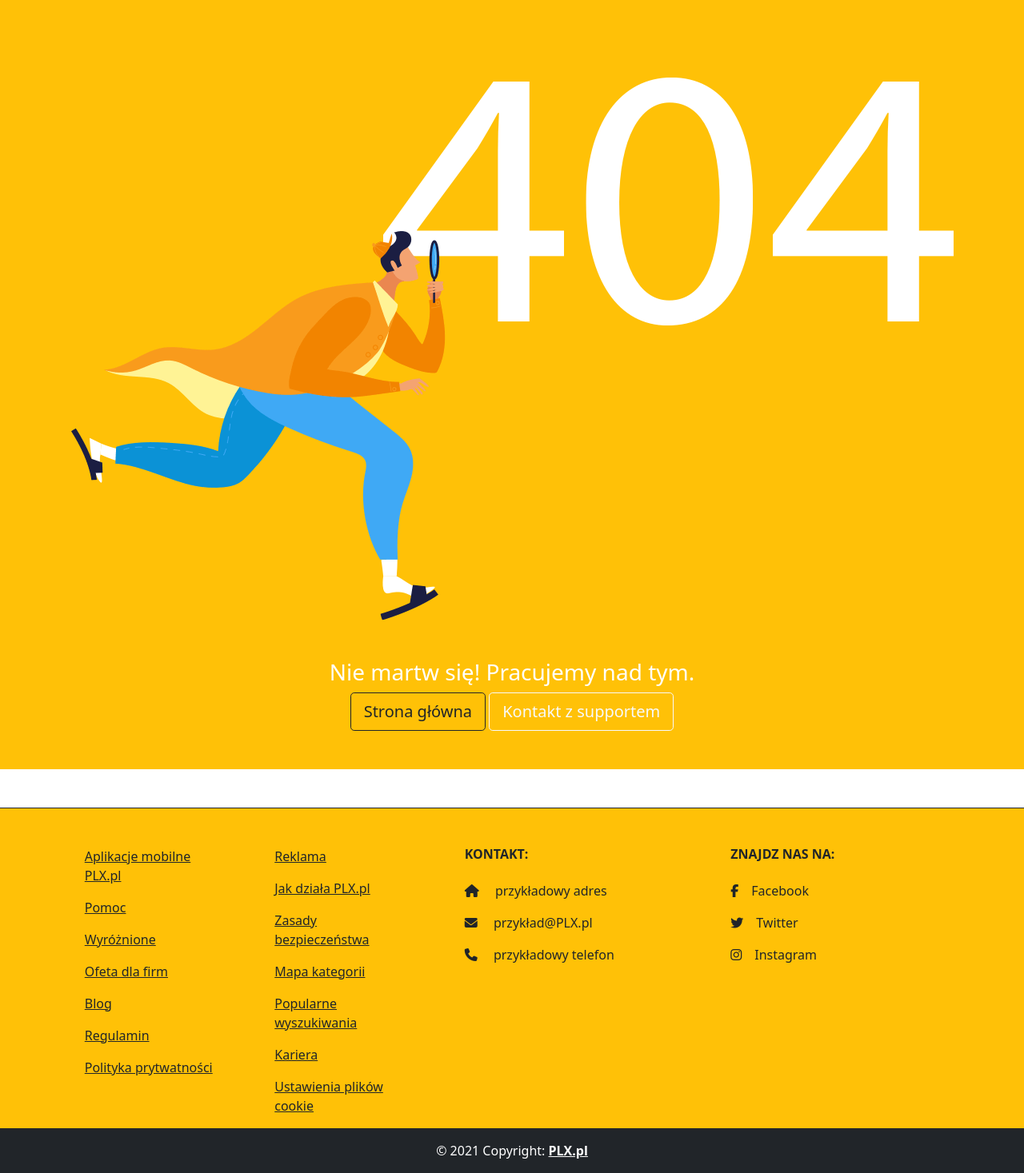
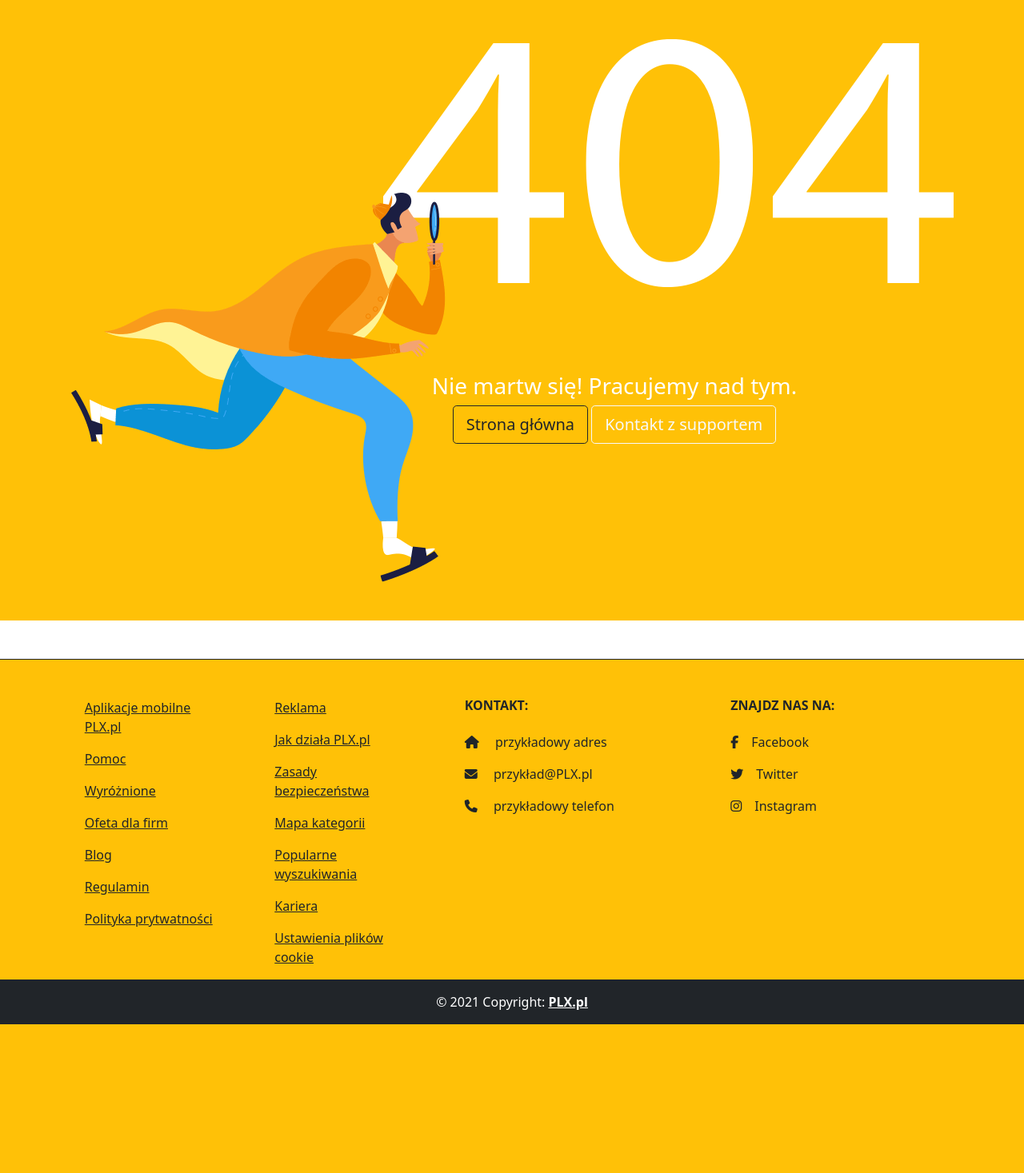
Before and after one commit to klisiubb/IO_Project, a Node server app: template views/404.ejs in a window 1280 px wide; the page is wider, and only the part inside the window is pictured. Shown: that part at 80% size. After the commit the page ends 1281 px from the top of that part, so only its background shows below. Run offline with Node 20, Linux system fonts and the light colour scheme; the template is opened without the code that fills it, so the values that code supplies are empty; some libraries are stand-ins or nearby versions.

Commit message:
page 404 update

```diff
--- a/views/404.ejs
+++ b/views/404.ejs
@@ -6,18 +6,22 @@
 </head>
 
 <body>
+      <div class=" text-center text-white pt-5 pb-5 bg-warning" style = "position: relative">
 
-    <div class="text-center text-white pt-5 pb-5 bg-warning"> <!--height: 800 px     tak bylo oryginalnie i tak masz to ustawic :D-->
+        <img src="/public/inspector.png" alt="404" class="img-fluid">
 
-    <!--
-      <div style = "font-size: 300px;">404</div>
-        <h3> Nie martw się! Pracujemy nad tym.</h3>
-    -->
-        <img src="/inspector.png" class="img-fluid pt-5 pb-5" alt="404">
-        <h3> Nie martw się! Pracujemy nad tym.</h3>
+        <div style=" position: absolute;
+                    top: 60%;
+                    left: 10%;
+                    width: 100%;">
 
-        <a href="/" class="btn btn-outline-dark btn-lg" role="button">Strona główna</a>
-        <button type="button" class="btn btn-outline-light btn-lg">Kontakt z supportem</button>
+            <h3> Nie martw się! Pracujemy nad tym.</h3>
+
+             <a href="/" class="btn btn-outline-dark btn-lg" role="button">Strona główna</a>
+
+             <a href="/support" class="btn btn-outline-light btn-lg" role="button">Kontakt z supportem</a>
+
+        </div>
 
     </div>
 
```
